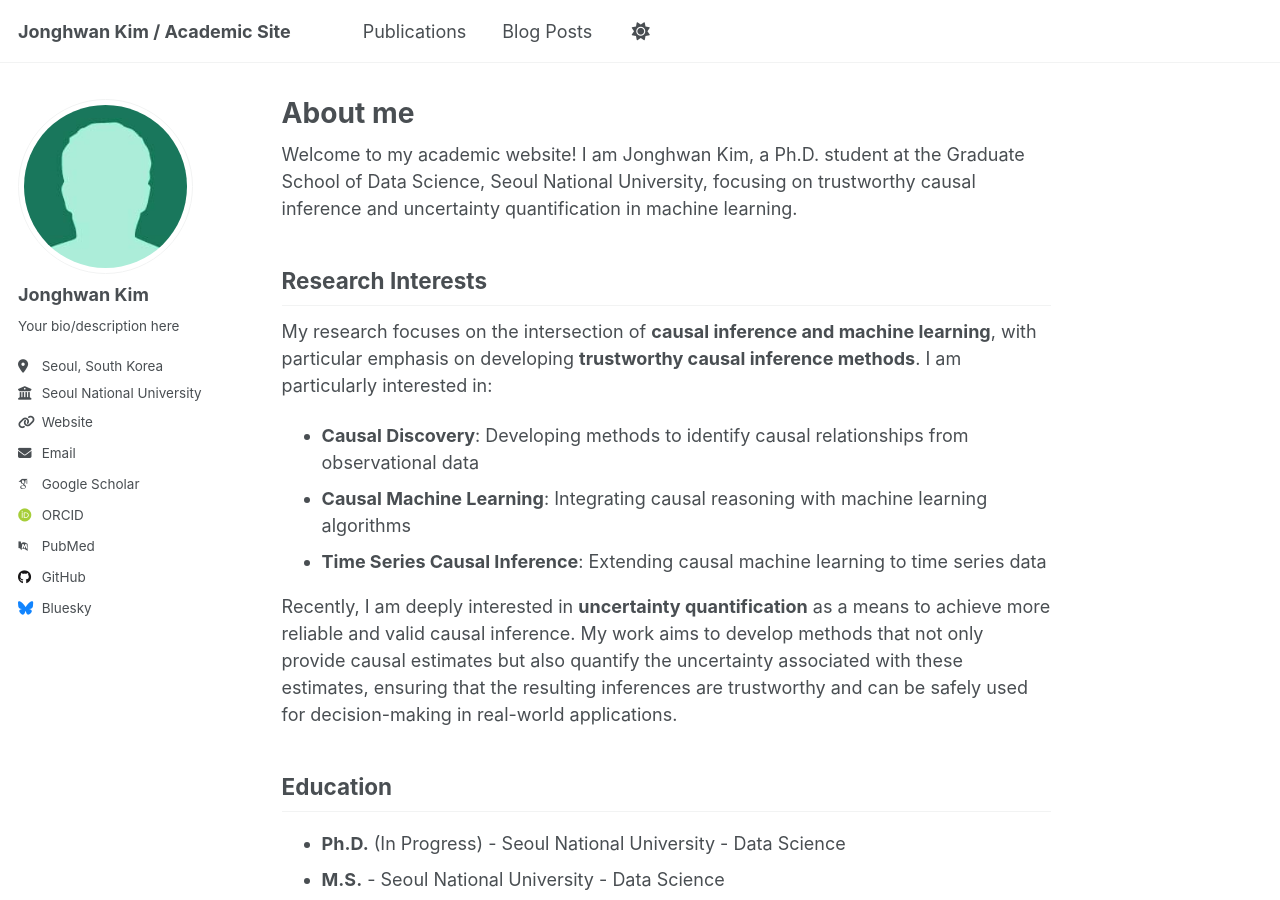
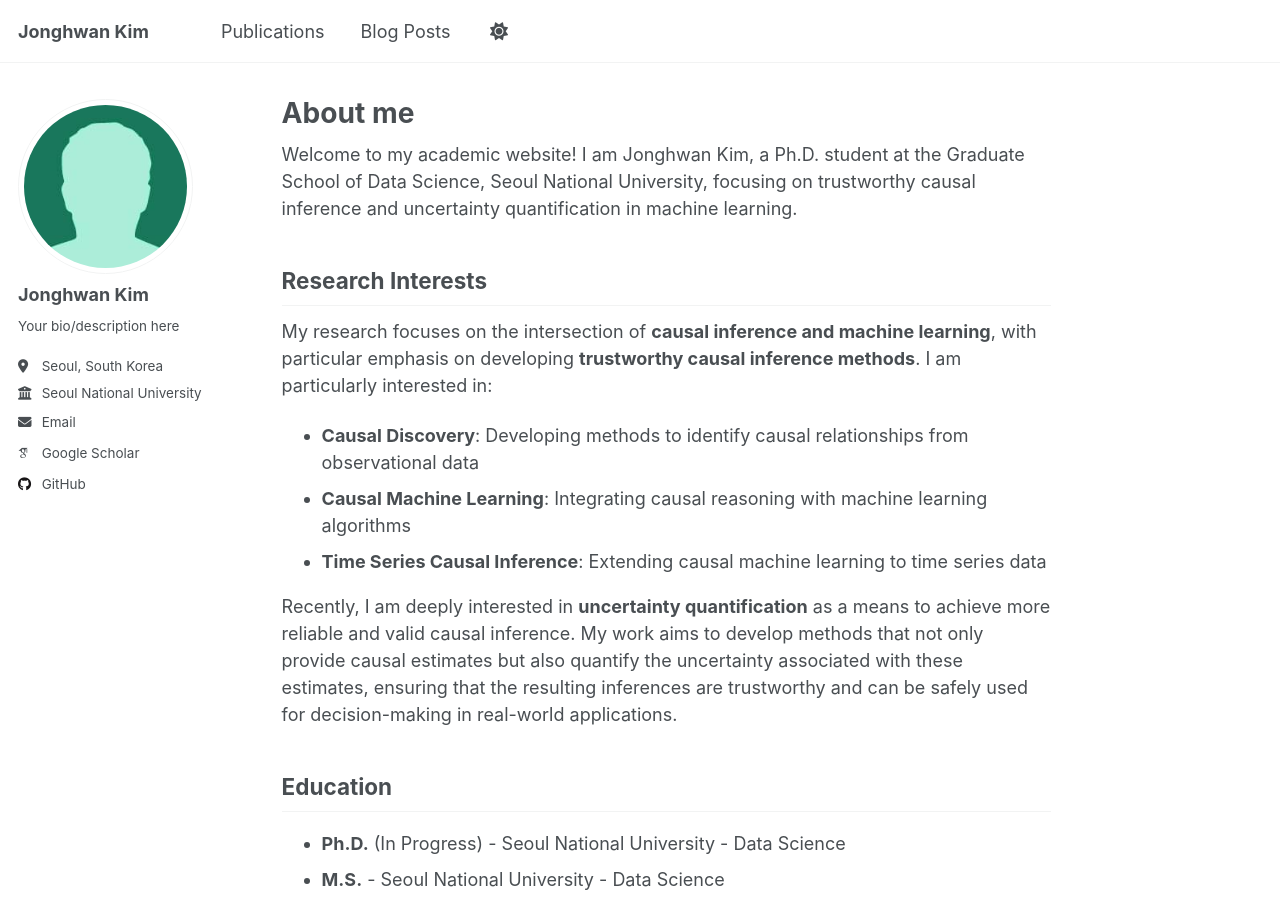
Before and after one commit to JongHwan-K/JongHwan-K.github.io, a Jekyll site: the page built from _pages/about.md, in a window 1280 px wide and 900 px high. Built offline with Jekyll 4.4.1, drawn with Linux system fonts in a browser that asks for light colours; some web fonts are replaced; a script that is not in the unit is left out.

Commit message:
Remove Website, ORCID, PubMed, and Bluesky from author profile

```diff
--- a/_config.yml
+++ b/_config.yml
@@ -9,7 +9,7 @@
 # Basic Site Settings
 locale                   : "en-US"
 site_theme               : "default"
-title                    : "Jonghwan Kim / Academic Site"
+title                    : "Jonghwan Kim"
 title_separator          : "-"
 name                     : &name "Jonghwan Kim"
 description              : &description "Personal academic website of Jonghwan Kim"
@@ -28,7 +28,6 @@ author:
   bio              : "Your bio/description here"  # Update this with your actual bio
   location         : "Seoul, South Korea"  # Update with your location
   employer         : "Seoul National University"  # Update with your institution
-  uri              : "https://jonghwan-k.github.io"
   email            : "rlawhdghkk@snu.ac.kr"
 
   # Academic websites
@@ -37,9 +36,7 @@ author:
   googlescholar    : "https://scholar.google.com/citations?user=PS_CX0AAAAAJ"
   inspire-hep      : # URL
   impactstory      : # URL
-  orcid            : "http://orcid.org/yourorcidurl"
   semantic         : # URL
-  pubmed           : "https://www.ncbi.nlm.nih.gov/pubmed/?term=john+snow"
   researchgate     : # URL
   scopus           : # URL
 
@@ -53,7 +50,6 @@ author:
 
   # Social media
   artstation       : # Username
-  bluesky          : "bsky.app" # Replace this with you Bluesky username
   facebook         : # Username
   flickr           : # Username
   foursquare       : # Username
```
